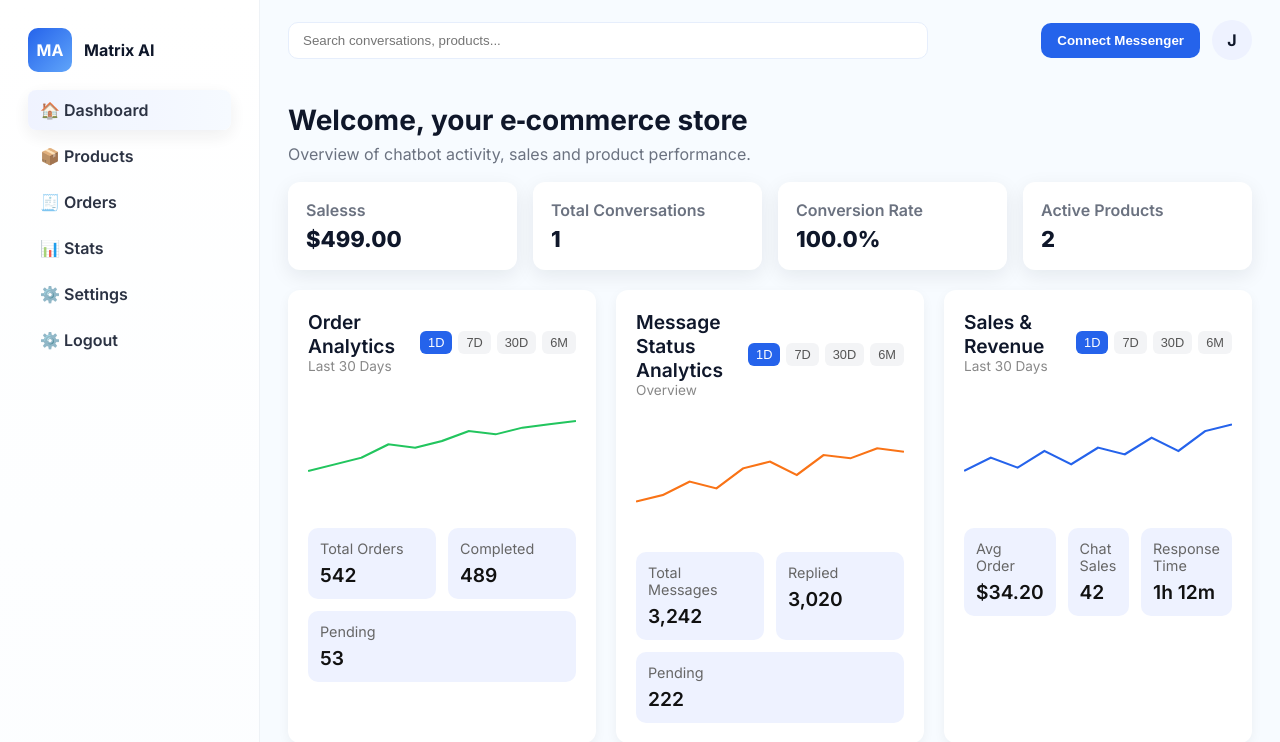
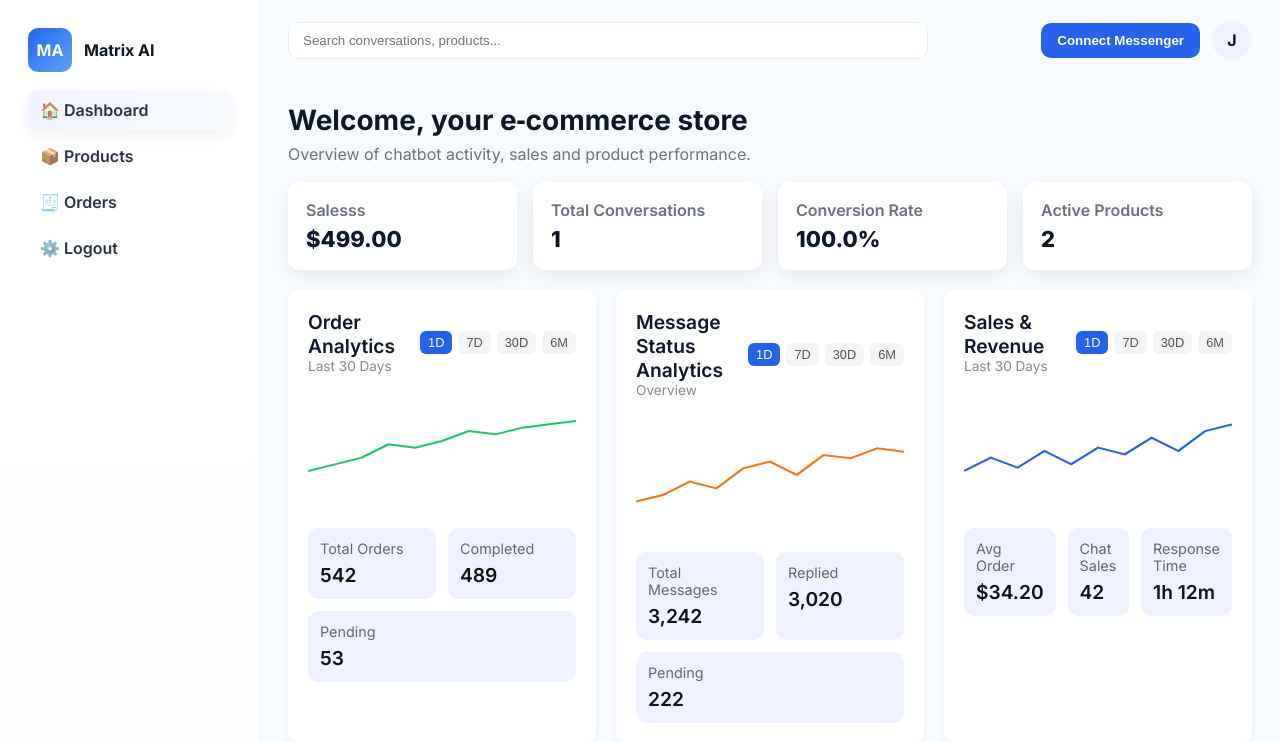
Before and after one commit to jihadj0002/0, a Django app: page /db in a window 1280 px wide. Shown: the top 742 px of the page. Run offline with Django 5.2, Linux system fonts and the light colour scheme; a user stored in the database is signed in; data comes from the database, SQL or seed files in the repository; both versions use the stored data as it was after the commit.

Commit message:
removed stats, setting from dashboard.

```diff
--- a/back/templates/back/add_product.html
+++ b/back/templates/back/add_product.html
@@ -213,8 +213,8 @@ body {
         <!-- <a class="nav-item" href="{% url 'back:c_dashboard' %}">💬 Conversations</a> -->
         <a class="nav-item active" href="{% url 'back:products' %}">📦 Products</a>
         <a class="nav-item" href="{% url 'back:orders' %}">🧾 Orders</a>
-        <a class="nav-item" href="{% url 'back:stats' %}">📊 Stats</a>
-        <a class="nav-item" href="{% url 'back:options' %}">⚙️ Settings</a>
+        {% comment %} <a class="nav-item" href="{% url 'back:stats' %}">📊 Stats</a> {% endcomment %}
+        {% comment %} <a class="nav-item" href="{% url 'back:options' %}">⚙️ Settings</a> {% endcomment %}
         <a class="nav-item" href="{% url 'front:logout' %}">⚙️ Logout</a>
       </nav>
     </aside>
--- a/back/templates/back/dashboard.html
+++ b/back/templates/back/dashboard.html
@@ -211,8 +211,8 @@ body{
         <!-- <a class="nav-item" href="{% url 'back:c_dashboard' %}">💬 Conversations</a> -->
         <a class="nav-item" href="{% url 'back:products' %}">📦 Products</a>
         <a class="nav-item" href="{% url 'back:orders' %}">🧾 Orders</a>
-        <a class="nav-item" href="{% url 'back:stats' %}">📊 Stats</a>
-        <a class="nav-item" href="{% url 'back:options' %}">⚙️ Settings</a>
+        {% comment %} <a class="nav-item" href="{% url 'back:stats' %}">📊 Stats</a> {% endcomment %}
+        {% comment %} <a class="nav-item" href="{% url 'back:options' %}">⚙️ Settings</a> {% endcomment %}
 
         <a class="nav-item" href="{% url 'front:logout' %}">⚙️ Logout</a>
       </nav>
--- a/back/templates/back/options.html
+++ b/back/templates/back/options.html
@@ -128,8 +128,8 @@ body{
         <!-- <a class="nav-item" href="{% url 'back:c_dashboard' %}">💬 Conversations</a> -->
         <a class="nav-item" href="{% url 'back:products' %}">📦 Products</a>
         <a class="nav-item" href="{% url 'back:orders' %}">🧾 Orders</a>
-        <a class="nav-item" href="{% url 'back:stats' %}">📊 Stats</a>
-        <a class="nav-item active" href="{% url 'back:options' %}">⚙️ Settings</a>
+        {% comment %} <a class="nav-item" href="{% url 'back:stats' %}">📊 Stats</a> {% endcomment %}
+        {% comment %} <a class="nav-item active" href="{% url 'back:options' %}">⚙️ Settings</a> {% endcomment %}
         <a class="nav-item" href="{% url 'front:logout' %}">⚙️ Logout</a>
       </nav>
     </aside>
--- a/back/templates/back/orders.html
+++ b/back/templates/back/orders.html
@@ -73,8 +73,8 @@ body{margin:0;background:var(--bg);color:#0f172a;-webkit-font-smoothing:antialia
       <!-- <a class="nav-item" href="{% url 'back:c_dashboard' %}">💬 Conversations</a> -->
       <a class="nav-item" href="{% url 'back:products' %}">📦 Products</a>
       <a class="nav-item active" href="{% url 'back:orders' %}">🧾 Orders</a>
-      <a class="nav-item" href="{% url 'back:stats' %}">📊 Stats</a>
-      <a class="nav-item" href="{% url 'back:options' %}">⚙️ Settings</a>
+      {% comment %} <a class="nav-item" href="{% url 'back:stats' %}">📊 Stats</a> {% endcomment %}
+      {% comment %} <a class="nav-item" href="{% url 'back:options' %}">⚙️ Settings</a> {% endcomment %}
       <a class="nav-item" href="{% url 'front:logout' %}">🚪 Logout</a>
     </nav>
   </aside>
--- a/back/templates/back/products.html
+++ b/back/templates/back/products.html
@@ -90,8 +90,8 @@ body{
         <!-- <a class="nav-item" href="{% url 'back:c_dashboard' %}">💬 Conversations</a> -->
         <a class="nav-item active" href="{% url 'back:products' %}">📦 Products</a>
         <a class="nav-item" href="{% url 'back:orders' %}">🧾 Orders</a>
-        <a class="nav-item" href="{% url 'back:stats' %}">📊 Stats</a>
-        <a class="nav-item" href="{% url 'back:options' %}">⚙️ Settings</a>
+        {% comment %} <a class="nav-item" href="{% url 'back:stats' %}">📊 Stats</a> {% endcomment %}
+        {% comment %} <a class="nav-item" href="{% url 'back:options' %}">⚙️ Settings</a> {% endcomment %}
         <a class="nav-item" href="{% url 'front:logout' %}">⚙️ Logout</a>
       </nav>
     </aside>
--- a/back/templates/back/stats.html
+++ b/back/templates/back/stats.html
@@ -89,8 +89,8 @@ body{
         <!-- <a class="nav-item" href="{% url 'back:c_dashboard' %}">💬 Conversations</a> -->
         <a class="nav-item" href="{% url 'back:products' %}">📦 Products</a>
         <a class="nav-item" href="{% url 'back:orders' %}">🧾 Orders</a>
-        <a class="nav-item active" href="{% url 'back:stats' %}">📊 Stats</a>
-        <a class="nav-item" href="{% url 'back:options' %}">⚙️ Settings</a>
+        {% comment %} <a class="nav-item active" href="{% url 'back:stats' %}">📊 Stats</a> {% endcomment %}
+        {% comment %} <a class="nav-item" href="{% url 'back:options' %}">⚙️ Settings</a> {% endcomment %}
         <a class="nav-item" href="{% url 'front:logout' %}">⚙️ Logout</a>
       </nav>
     </aside>
--- a/back/templates/back/webhook_api.html
+++ b/back/templates/back/webhook_api.html
@@ -65,9 +65,9 @@
         <a class="nav-item" href="{% url 'back:dashboard' %}">🏠 Dashboard</a>
         <a class="nav-item" href="{% url 'back:products' %}">📦 Products</a>
         <a class="nav-item" href="{% url 'back:orders' %}">🧾 Orders</a>
-        <a class="nav-item" href="{% url 'back:stats' %}">📊 Stats</a>
-        <a class="nav-item active" href="{% url 'back:webhook_api' %}">🔗 Webhook/API</a>
-        <a class="nav-item" href="{% url 'back:options' %}">⚙️ Settings</a>
+        {% comment %} <a class="nav-item" href="{% url 'back:stats' %}">📊 Stats</a> {% endcomment %}
+        {% comment %} <a class="nav-item active" href="{% url 'back:webhook_api' %}">🔗 Webhook/API</a> {% endcomment %}
+        {% comment %} <a class="nav-item" href="{% url 'back:options' %}">⚙️ Settings</a> {% endcomment %}
         <a class="nav-item" href="{% url 'front:logout' %}">🚪 Logout</a>
       </nav>
     </aside>
--- a/front/templates/front/dashboard.html
+++ b/front/templates/front/dashboard.html
@@ -183,8 +183,8 @@ body{
         <a class="nav-item active" href="{% url 'front:dashboard' %}">🏠 Dashboard</a>
         <a class="nav-item" href="{% url 'front:c_dashboard' %}">💬 Conversations</a>
         <a class="nav-item" href="{% url 'front:products' %}">📦 Products</a>
-        <a class="nav-item" href="{% url 'front:stats' %}">📊 Stats</a>
-        <a class="nav-item" href="{% url 'front:options' %}">⚙️ Settings</a>
+        {% comment %} <a class="nav-item" href="{% url 'front:stats' %}">📊 Stats</a> {% endcomment %}
+        {% comment %} <a class="nav-item" href="{% url 'front:options' %}">⚙️ Settings</a> {% endcomment %}
       </nav>
     </aside>
 
```
Also changed, not shown: db.sqlite3.
